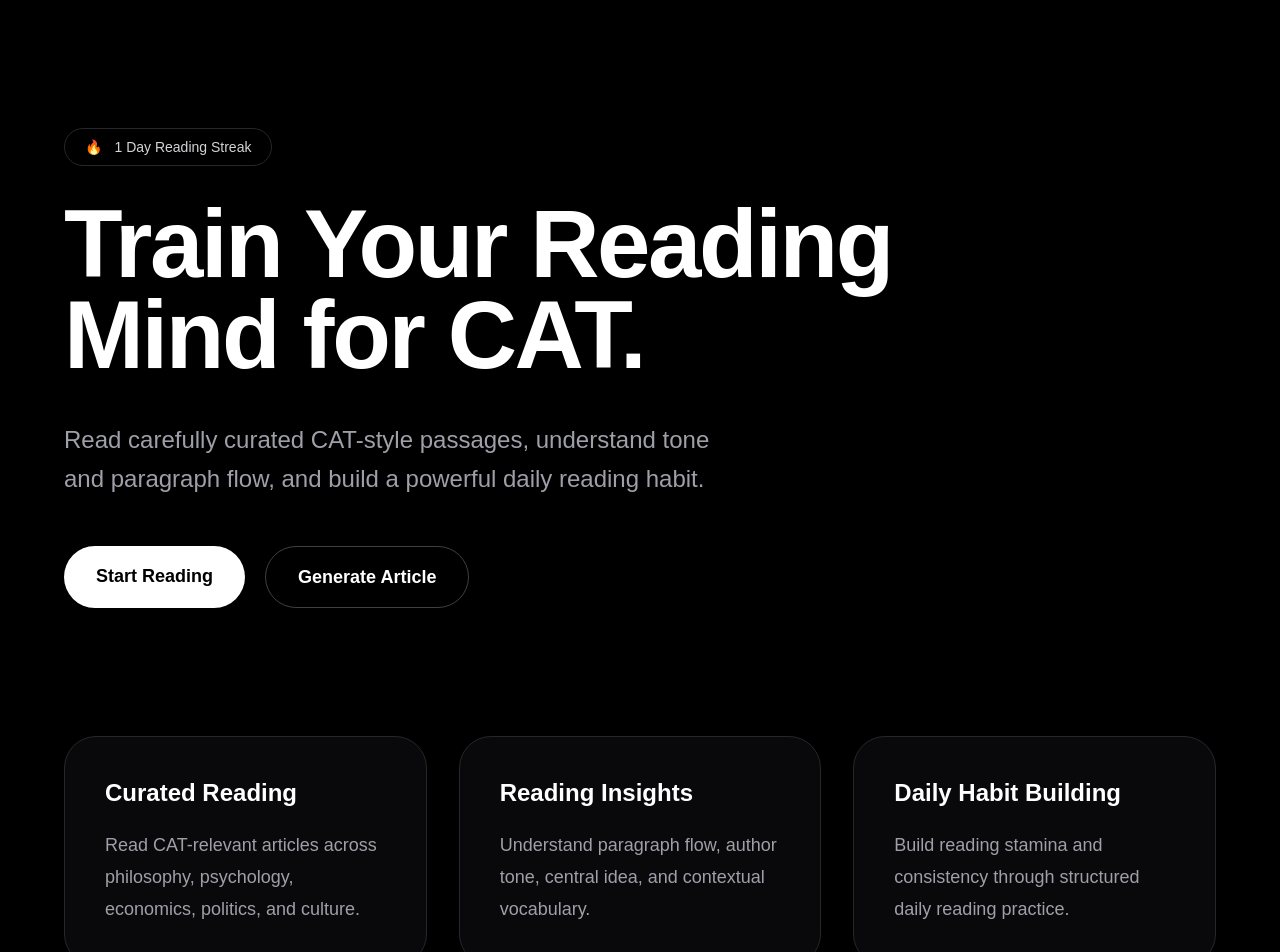
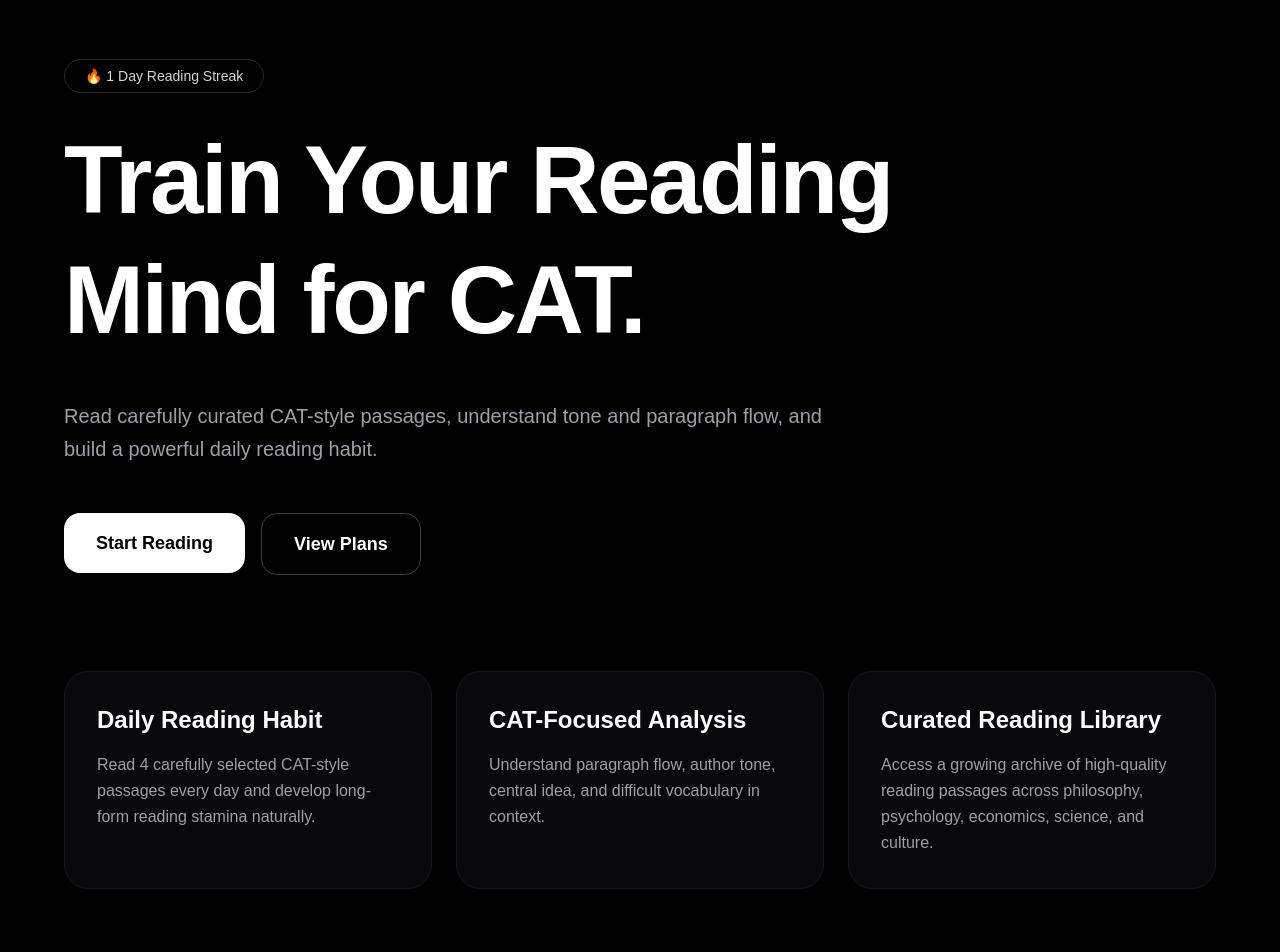
Before and after one commit to Parida-Prince/articles-daily-plus-web, a Next.js app: page / in a window 1280 px wide. Shown: the top 952 px of the page. Built offline with nearby package versions, Linux system fonts and the light colour scheme; no server answers.

Commit message:
clean public homepage

```diff
--- a/app/page.tsx
+++ b/app/page.tsx
@@ -1,285 +1,78 @@
-"use client";
-
 import Link from "next/link";
-import { useEffect, useState } from "react";
 
 export default function HomePage() {
+  return (
+    <main className="min-h-screen bg-black text-white px-6 py-16">
+      <div className="max-w-6xl mx-auto">
 
-  const [featuredArticle, setFeaturedArticle] = useState<any>(null);
+        <div className="mb-8">
+          <span className="border border-zinc-800 px-5 py-2 rounded-full text-sm text-zinc-300">
+            🔥 1 Day Reading Streak
+          </span>
+        </div>
 
-  const [streak, setStreak] = useState(0);
+        <h1 className="text-6xl md:text-8xl font-bold leading-tight tracking-tight max-w-5xl">
+          Train Your Reading
+          <br />
+          Mind for CAT.
+        </h1>
 
-  useEffect(() => {
+        <p className="text-zinc-400 text-xl mt-10 max-w-3xl leading-relaxed">
+          Read carefully curated CAT-style passages, understand tone
+          and paragraph flow, and build a powerful daily reading habit.
+        </p>
 
-    async function fetchArticles() {
+        <div className="mt-12 flex flex-wrap gap-4">
+          <Link href="/library">
+            <button className="bg-white text-black px-8 py-4 rounded-2xl font-semibold text-lg hover:opacity-90 transition">
+              Start Reading
+            </button>
+          </Link>
 
-      const response = await fetch(
-        "http://127.0.0.1:8000/articles"
-      );
+          <Link href="/pricing">
+            <button className="border border-zinc-700 px-8 py-4 rounded-2xl font-semibold text-lg hover:bg-zinc-900 transition">
+              View Plans
+            </button>
+          </Link>
+        </div>
 
-      const data = await response.json();
+        <div className="grid md:grid-cols-3 gap-6 mt-24">
 
-      if (data.articles?.length > 0) {
+          <div className="border border-zinc-900 bg-zinc-950 rounded-3xl p-8">
+            <h2 className="text-2xl font-semibold mb-4">
+              Daily Reading Habit
+            </h2>
 
-        setFeaturedArticle(data.articles[0]);
+            <p className="text-zinc-400 leading-relaxed">
+              Read 4 carefully selected CAT-style passages every day
+              and develop long-form reading stamina naturally.
+            </p>
+          </div>
 
-      }
-    }
+          <div className="border border-zinc-900 bg-zinc-950 rounded-3xl p-8">
+            <h2 className="text-2xl font-semibold mb-4">
+              CAT-Focused Analysis
+            </h2>
 
-    fetchArticles();
+            <p className="text-zinc-400 leading-relaxed">
+              Understand paragraph flow, author tone, central idea,
+              and difficult vocabulary in context.
+            </p>
+          </div>
 
-  }, []);
+          <div className="border border-zinc-900 bg-zinc-950 rounded-3xl p-8">
+            <h2 className="text-2xl font-semibold mb-4">
+              Curated Reading Library
+            </h2>
 
-  useEffect(() => {
-
-    const savedStreak =
-      localStorage.getItem("reading_streak");
-
-    if (savedStreak) {
-
-      setStreak(Number(savedStreak));
-
-    } else {
-
-      localStorage.setItem("reading_streak", "1");
-
-      setStreak(1);
-    }
-
-  }, []);
-
-  function incrementStreak() {
-
-    const newStreak = streak + 1;
-
-    setStreak(newStreak);
-
-    localStorage.setItem(
-      "reading_streak",
-      String(newStreak)
-    );
-  }
-
-  return (
-
-    <main className="min-h-screen bg-black text-white overflow-hidden">
-
-      {/* HERO */}
-
-      <section className="relative px-6 py-32">
-
-        <div className="max-w-6xl mx-auto">
-
-          <div className="max-w-4xl">
-
-            <div className="inline-flex items-center gap-3 px-5 py-2 rounded-full border border-zinc-800 text-zinc-300 text-sm mb-8">
-
-              <span>🔥</span>
-
-              <span>
-
-                {streak} Day Reading Streak
-
-              </span>
-
-            </div>
-
-            <h1 className="text-7xl md:text-8xl font-bold leading-[0.95] tracking-tight mb-10">
-
-              Train Your Reading Mind for CAT.
-
-            </h1>
-
-            <p className="text-zinc-400 text-2xl leading-relaxed max-w-2xl mb-12">
-
-              Read carefully curated CAT-style passages,
-              understand tone and paragraph flow,
-              and build a powerful daily reading habit.
-
+            <p className="text-zinc-400 leading-relaxed">
+              Access a growing archive of high-quality reading passages
+              across philosophy, psychology, economics, science, and culture.
             </p>
-
-            <div className="flex flex-wrap gap-5">
-
-              <Link
-                href="/library"
-                onClick={incrementStreak}
-                className="px-8 py-4 rounded-full bg-white text-black font-semibold text-lg hover:scale-105 transition"
-              >
-
-                Start Reading
-
-              </Link>
-
-              <Link
-                href="/admin"
-                className="px-8 py-4 rounded-full border border-zinc-700 text-white font-semibold text-lg hover:bg-zinc-900 transition"
-              >
-
-                Generate Article
-
-              </Link>
-
-            </div>
-
           </div>
 
         </div>
-
-      </section>
-
-      {/* FEATURED ARTICLE */}
-
-      {featuredArticle && (
-
-        <section className="px-6 pb-28">
-
-          <div className="max-w-6xl mx-auto">
-
-            <div className="mb-10">
-
-              <div className="text-zinc-500 text-sm uppercase tracking-[0.2em] mb-4">
-
-                Daily Reading
-
-              </div>
-
-              <h2 className="text-5xl font-bold">
-
-                Today's Featured Article
-
-              </h2>
-
-            </div>
-
-            <Link
-              href={`/article/${featuredArticle.id}`}
-              onClick={incrementStreak}
-            >
-
-              <div className="group bg-zinc-950 border border-zinc-800 rounded-[40px] p-12 hover:border-zinc-600 transition duration-300">
-
-                <div className="flex flex-wrap gap-3 mb-8">
-
-                  <div className="px-4 py-2 rounded-full bg-white text-black text-sm font-semibold">
-
-                    {featuredArticle.category || "CAT RC"}
-
-                  </div>
-
-                  <div className="px-4 py-2 rounded-full bg-zinc-900 text-zinc-300 text-sm">
-
-                    {featuredArticle.read_time || "8 mins"}
-
-                  </div>
-
-                </div>
-
-                <h3 className="text-5xl font-bold leading-tight tracking-tight mb-8 group-hover:text-zinc-200 transition">
-
-                  {featuredArticle.title}
-
-                </h3>
-
-                <p className="text-zinc-400 text-xl leading-10 max-w-4xl mb-10">
-
-                  {featuredArticle.summary}
-
-                </p>
-
-                <div className="inline-flex items-center gap-3 text-white font-semibold text-lg">
-
-                  Start Reading →
-
-                </div>
-
-              </div>
-
-            </Link>
-
-          </div>
-
-        </section>
-
-      )}
-
-      {/* FEATURES */}
-
-      <section className="px-6 pb-28">
-
-        <div className="max-w-6xl mx-auto">
-
-          <div className="grid md:grid-cols-3 gap-8">
-
-            <div className="bg-zinc-950 border border-zinc-800 rounded-[32px] p-10">
-
-              <h3 className="text-2xl font-bold mb-5">
-
-                Curated Reading
-
-              </h3>
-
-              <p className="text-zinc-400 leading-8 text-lg">
-
-                Read CAT-relevant articles across philosophy,
-                psychology, economics, politics, and culture.
-
-              </p>
-
-            </div>
-
-            <div className="bg-zinc-950 border border-zinc-800 rounded-[32px] p-10">
-
-              <h3 className="text-2xl font-bold mb-5">
-
-                Reading Insights
-
-              </h3>
-
-              <p className="text-zinc-400 leading-8 text-lg">
-
-                Understand paragraph flow, author tone,
-                central idea, and contextual vocabulary.
-
-              </p>
-
-            </div>
-
-            <div className="bg-zinc-950 border border-zinc-800 rounded-[32px] p-10">
-
-              <h3 className="text-2xl font-bold mb-5">
-
-                Daily Habit Building
-
-              </h3>
-
-              <p className="text-zinc-400 leading-8 text-lg">
-
-                Build reading stamina and consistency
-                through structured daily reading practice.
-
-              </p>
-
-            </div>
-
-          </div>
-
-        </div>
-
-      </section>
-
-      {/* FOOTER */}
-
-      <footer className="border-t border-zinc-800 px-6 py-10 text-zinc-500">
-
-        <div className="max-w-6xl mx-auto">
-
-          Articles Daily+ • Curated CAT Reading Platform
-
-        </div>
-
-      </footer>
-
+      </div>
     </main>
-
   );
 }
```
